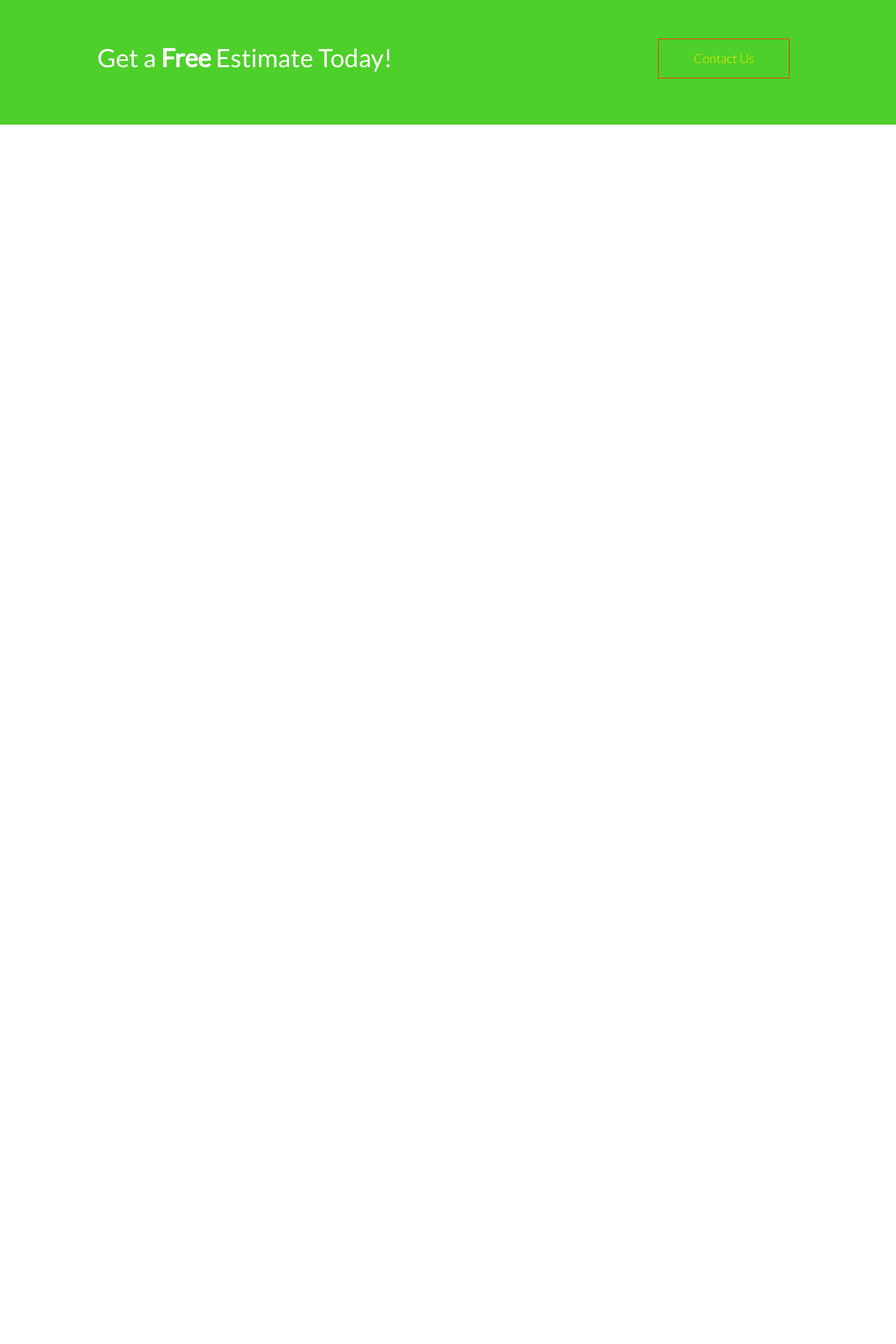
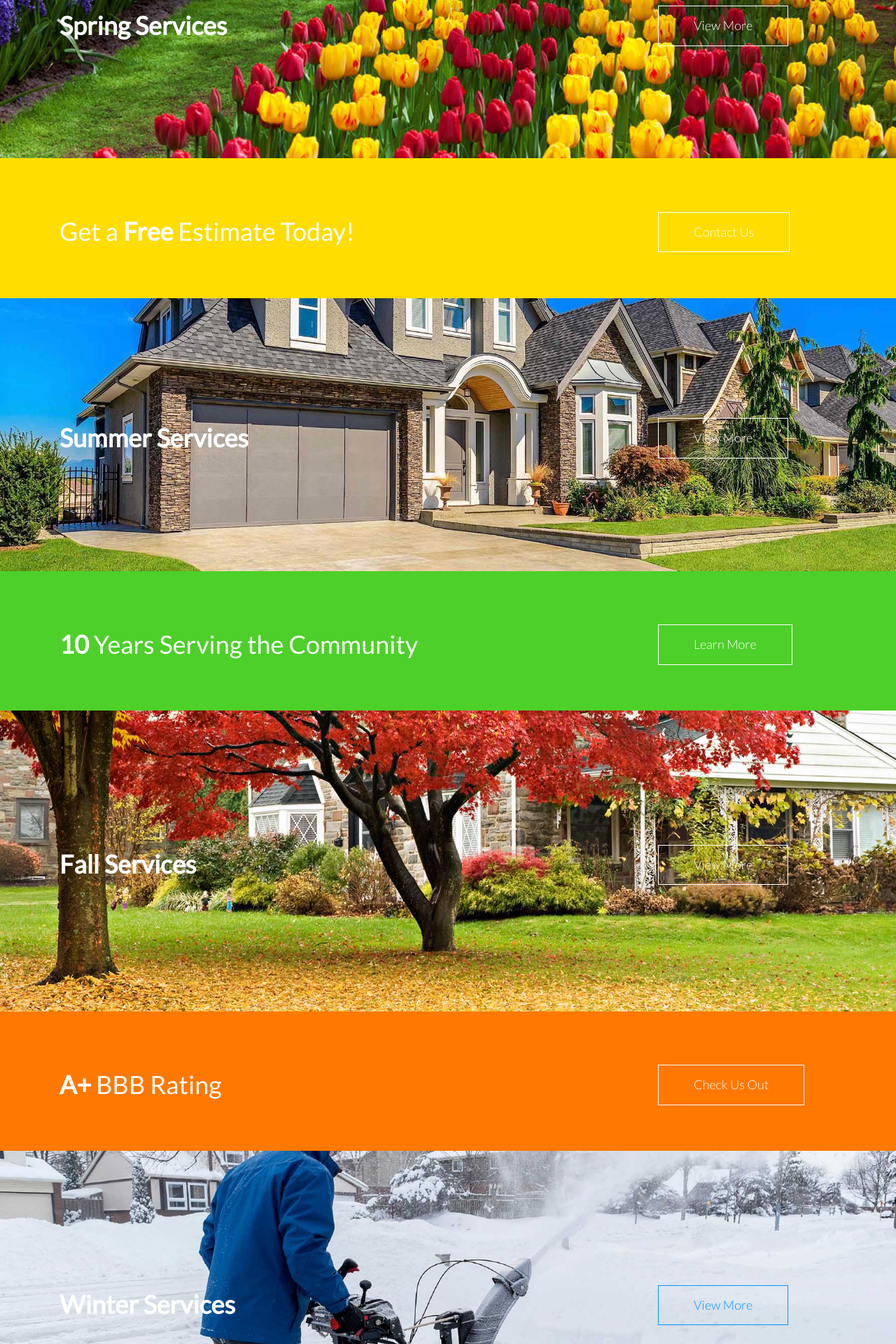
Before and after one commit to Bespinoza10/ez-lawncarellc-2.0, a PHP site: page / in a window 1280 px wide. Shown: the part 1360-3280 px from the top of the page at 70% size. Before the commit the page ends 1538 px from the top, so only its background shows below. Run offline with PHP 8.4, Linux system fonts and the light colour scheme.

Commit message:
Styles for slogans ans season services partials

```diff
--- a/css/main.css
+++ b/css/main.css
@@ -1,4 +1,4 @@
-/* GENERAL CSS */
+/********************** GENERAL CSS **********************/
 @import url(https://fonts.googleapis.com/css?family=Lato:400,300);
 
 body{
@@ -33,6 +33,14 @@ body{
   padding-top: 30%;
 }
 
+.paddingBottom-1{
+  padding-bottom: 10%;
+}
+
+.paddingBottom-2{
+  padding-bottom: 20%;
+}
+
 .center-text{
   text-align: center;
 }
@@ -42,7 +50,7 @@ body{
   float: none;
 }
 
-/* NAVBAR CSS */
+/********************** NAVBAR CSS **********************/
 
   .logo-img{
     max-width: 250px;
@@ -112,7 +120,7 @@ body{
   margin-top: 70px;
 }
 
-/* FOUR SEASON SQUARES */
+/********************** FOUR SEASON SQUARES **********************/
 
 .sqr-title{
   font-size: 20px;
@@ -121,12 +129,22 @@ body{
 
 .slogan{
   padding: 65px 0;
+  background: /* #4dd029 */ #ffdd00;
+}
+
+.slogan2{
+  padding: 65px 0;
   background: #4dd029;
 }
 
+.slogan3{
+  padding: 65px 0px;
+  background: #ff7800;
+}
+
+
 .sloganH1{
   color: #fff;
-  padding-left: 10%;
 }
 
 .btn-1{
@@ -147,7 +165,7 @@ body{
   border-radius: 0;
   background: #fff;
   padding: 15px 50px;
-  color: #55a23f;
+  color: #4dd029;
   font-size: 18px;
   font-weight: 100;
   transition: background .3s ease-in-out, color .3s ease-in-out;
@@ -157,29 +175,62 @@ body{
 
 
 
-/* SEASON BACKGROUNDS */
+/********************** SEASON BACKGROUNDS **********************/
 
 
 .spring-bg{
   background-image: url('../img/services/spring-bg1.jpg');
   background-repeat: none;
-  padding: 100px 0;
+  padding: 160px 0;
   -webkit-background-size: cover;
   -moz-background-size: cover;
   background-size: cover;
 }
 
+.summer-bg{
+  background-image: url('../img/services/summer-bg1.jpg');
+  background-repeat: none;
+  padding: 160px 0;
+  -webkit-background-size: cover;
+  -moz-background-size: cover;
+  background-size: cover;
+}
+
+.fall-bg{
+  background-image: url('../img/services/fall-bg1.jpg');
+  background-repeat: none;
+  padding: 180px 0;
+  -webkit-background-size: cover;
+  -moz-background-size: cover;
+  background-size: cover;
+}
+
+.winter-bg{
+  background-image: url('../img/services/winter-bg1.jpg');
+  background-repeat: none;
+  padding: 180px 0;
+  -webkit-background-size: cover;
+  -moz-background-size: cover;
+  background-size: cover;
+}
+
+
 .spring-titles{
   color: #fff;
-  font-weight: 100;
+  font-weight: bold;
+}
+
+.summer-titles{
+  color: #fff;
+  font-weight: bold;
 }
 
 .btn-srvc-1{
-  border: 1px solid #ff3000;
+  border: 1px solid #fff;
   border-radius: 0;
   background: transparent;
   padding: 15px 50px;
-  color: #ffea00;
+  color: #fff;
   font-size: 18px;
   font-weight: 100;
   transition: background .3s ease-in-out, color .3s ease-in-out;
@@ -192,6 +243,33 @@ body{
   border-radius: 0;
   background: #fff;
   padding: 15px 50px;
+  color: #ffdd00;
+  font-size: 18px;
+  font-weight: 100;
+  transition: background .3s ease-in-out, color .3s ease-in-out;
+  -webkit-transition: background .3s ease-in-out, color .3s ease-in-out;
+  -moz-transition: background .3s ease-in-out, color .3s ease-in-out;
+}
+
+.btn-srvc-2{
+  border: 1px solid #fff;
+  border-radius: 0;
+  background: transparent;
+  padding: 15px 50px;
+  color: #fff;
+  font-size: 18px;
+  font-weight: 100;
+/*   box-shadow: 0px 1px 1px 0px #4dd029; */
+  transition: background .3s ease-in-out, color .3s ease-in-out;
+  -webkit-transition: background .3s ease-in-out, color .3s ease-in-out;
+  -moz-transition: background .3s ease-in-out, color .3s ease-in-out;
+}
+
+.btn-srvc-2:hover{
+  border: 1px solid #fff;
+  border-radius: 0;
+  background: #fff;
+  padding: 15px 50px;
   color: #4dd029;
   font-size: 18px;
   font-weight: 100;
@@ -199,3 +277,57 @@ body{
   -webkit-transition: background .3s ease-in-out, color .3s ease-in-out;
   -moz-transition: background .3s ease-in-out, color .3s ease-in-out;
 }
+
+.btn-srvc-3{
+  border: 1px solid #fff;
+  border-radius: 0;
+  background: transparent;
+  padding: 15px 50px;
+  color: #fff;
+  font-size: 18px;
+  font-weight: 100;
+/*   box-shadow: 0px 1px 1px 0px #4dd029; */
+  transition: background .3s ease-in-out, color .3s ease-in-out;
+  -webkit-transition: background .3s ease-in-out, color .3s ease-in-out;
+  -moz-transition: background .3s ease-in-out, color .3s ease-in-out;
+}
+
+.btn-srvc-3:hover{
+  border: 1px solid #fff;
+  border-radius: 0;
+  background: #fff;
+  padding: 15px 50px;
+  color: #ff7800;
+  font-size: 18px;
+  font-weight: 100;
+  transition: background .3s ease-in-out, color .3s ease-in-out;
+  -webkit-transition: background .3s ease-in-out, color .3s ease-in-out;
+  -moz-transition: background .3s ease-in-out, color .3s ease-in-out;
+}
+
+.btn-srvc-4{
+  border: 1px solid #0096ff;
+  border-radius: 0;
+  background: transparent;
+  padding: 15px 50px;
+  color: #0096ff;
+  font-size: 18px;
+  font-weight: 100;
+/*   box-shadow: 0px 1px 1px 0px #4dd029; */
+  transition: background .3s ease-in-out, color .3s ease-in-out;
+  -webkit-transition: background .3s ease-in-out, color .3s ease-in-out;
+  -moz-transition: background .3s ease-in-out, color .3s ease-in-out;
+}
+
+.btn-srvc-4:hover{
+  border: 1px solid #0096ff;
+  border-radius: 0;
+  background: #0096ff;
+  padding: 15px 50px;
+  color: #fff;
+  font-size: 18px;
+  font-weight: 100;
+  transition: background .3s ease-in-out, color .3s ease-in-out;
+  -webkit-transition: background .3s ease-in-out, color .3s ease-in-out;
+  -moz-transition: background .3s ease-in-out, color .3s ease-in-out;
+}
--- a/index.php
+++ b/index.php
@@ -18,7 +18,11 @@
     <?php include('sections/four-seasons.php')?>
     <?php include('sections/spring.php')?>
     <?php include('sections/slogan.php')?>
+    <?php include('sections/summer.php')?>
     <?php include('sections/slogan2.php')?>
+    <?php include('sections/fall.php')?>
+    <?php include('sections/slogan3.php')?>
+    <?php include('sections/winter.php')?>
 
 
 
```
